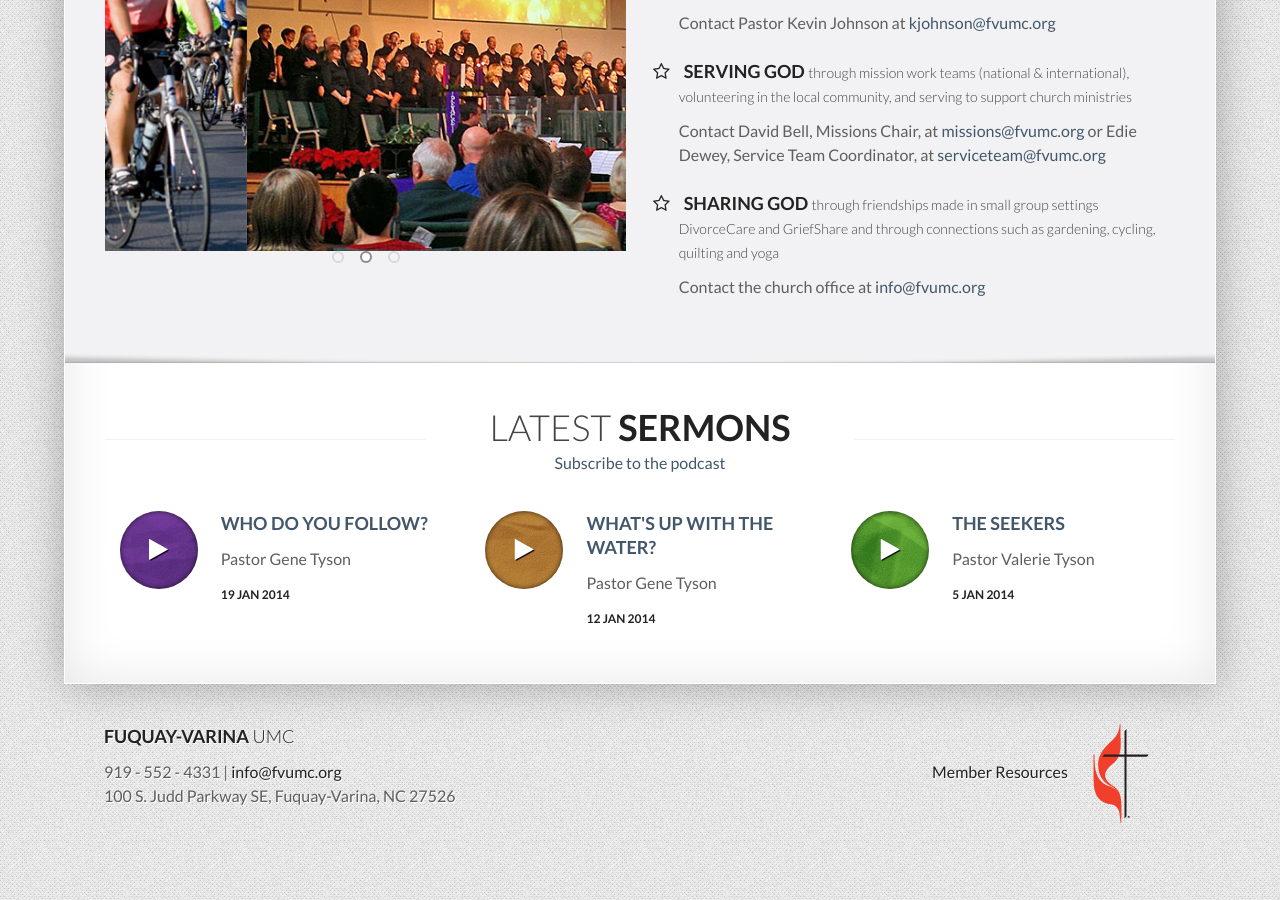
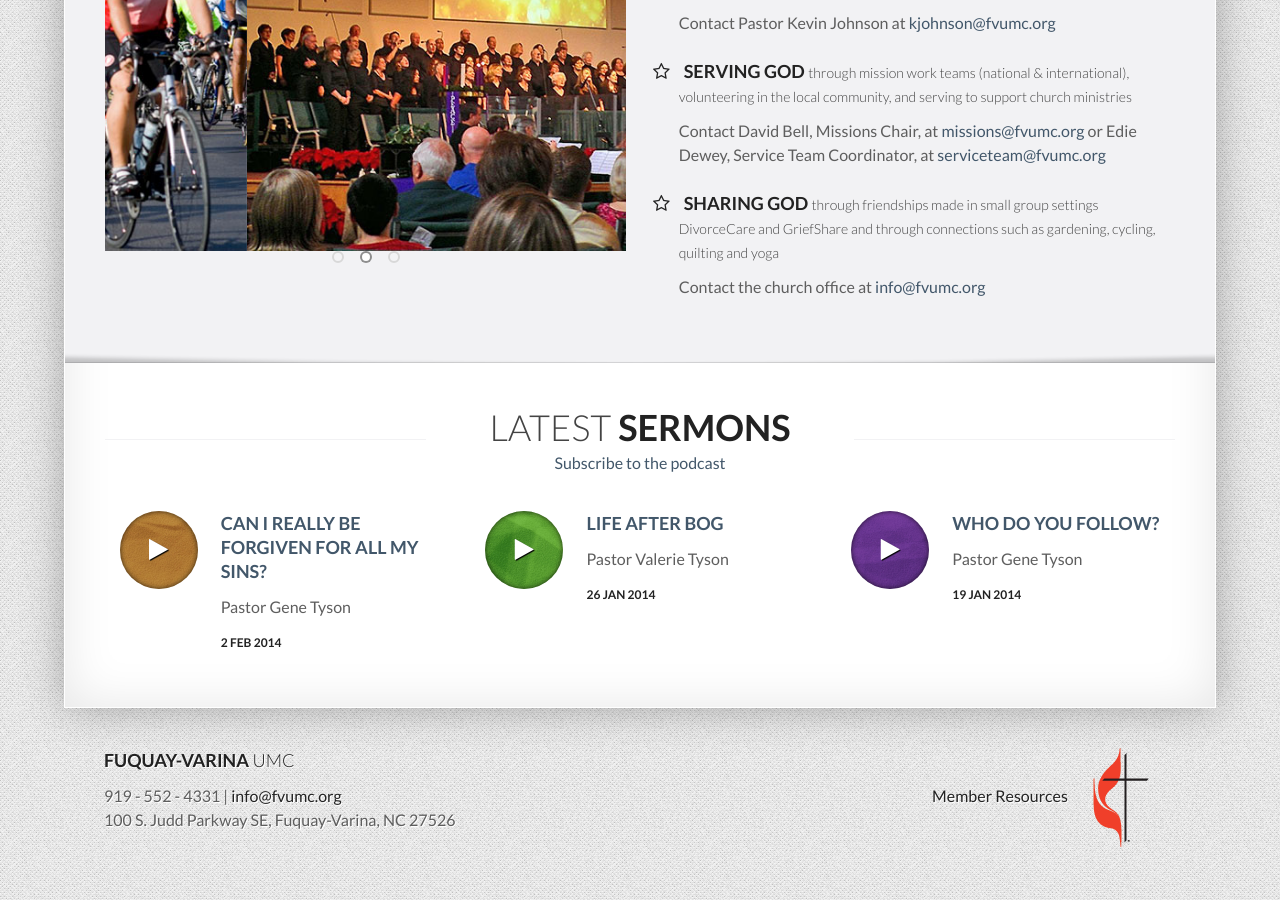
Before and after one commit to fvumc/fvumc.github.io, a Jekyll site: the page built from index.html, in a window 1280 px wide and 900 px high, scrolled down 2944 px. Built offline with Jekyll 4.4.1, drawn with Linux system fonts in a browser that asks for light colours; Markdown is read by kramdown in place of the engine named in the settings.

Commit message:
Update index.html

```diff
--- a/index.html
+++ b/index.html
@@ -238,6 +238,58 @@ title: Fuquay-Varina United Methodist Church
           </div>
           <ul id="podcast-list" class="unstyled row-fluid">
 
+            <li class="span4">
+              <div class="row-fluid">
+                <div class="span4">
+                  <div class="round-box box-small">
+                    <a class="box-inner" href="http://audio.fvumc.org/02_02_2014_Can_I_Really_Be_Forgiven_for_ALL_My_Sins.mp3">
+                      <img alt="some image" class="img-circle" src="images/Color-Block-Orange.jpg">
+                      <i class='icon-play'></i>
+                    </a>
+                  </div>
+                </div>
+                <div class="span8">
+                  <h3>
+                    <a href="http://audio.fvumc.org/02_02_2014_Can_I_Really_Be_Forgiven_for_ALL_My_Sins.mp3">
+                       Can I Really Be Forgiven For ALL My Sins?
+                    </a>
+                  </h3>
+                  <p>
+                    Pastor Gene Tyson
+                  </p>
+                    <h5>
+                    2 Feb 2014
+                  </h5>
+                </div>
+              </div>
+            </li>
+
+            <li class="span4">
+              <div class="row-fluid">
+                <div class="span4">
+                  <div class="round-box box-small">
+                    <a class="box-inner" href="http://audio.fvumc.org/01_26_2014_Life_After_Bog.mp3">
+                      <img alt="some image" class="img-circle" src="images/Color-Block-Lime.jpg">
+                      <i class='icon-play'></i>
+                    </a>
+                  </div>
+                </div>
+                <div class="span8">
+                  <h3>
+                    <a href="http://audio.fvumc.org/01_26_2014_Life_After_Bog.mp3">
+                      Life After Bog
+                    </a>
+                  </h3>
+                  <p>
+                    Pastor Valerie Tyson
+                  </p>
+                    <h5>
+                    26 Jan 2014
+                  </h5>
+                </div>
+              </div>
+            </li>
+
 
             <li class="span4">
               <div class="row-fluid">
@@ -266,60 +318,6 @@ title: Fuquay-Varina United Methodist Church
             </li>
 
 
-            <li class="span4">
-              <div class="row-fluid">
-                <div class="span4">
-                  <div class="round-box box-small">
-                    <a class="box-inner" href="http://audio.fvumc.org/01_12_2014_Whats_Up_With_The_Water.mp3">
-                      <img alt="some image" class="img-circle" src="images/Color-Block-Orange.jpg">
-                      <i class='icon-play'></i>
-                    </a>
-                  </div>
-                </div>
-                <div class="span8">
-                  <h3>
-                    <a href="http://audio.fvumc.org/01_12_2014_Whats_Up_With_The_Water.mp3">
-                       What's Up With The Water?
-                    </a>
-                  </h3>
-                  <p>
-                    Pastor Gene Tyson
-                  </p>
-                    <h5>
-                    12 Jan 2014
-                  </h5>
-                </div>
-              </div>
-            </li>
-
-
-            <li class="span4">
-              <div class="row-fluid">
-                <div class="span4">
-                  <div class="round-box box-small">
-                    <a class="box-inner" href="http://audio.fvumc.org/01_05_2014_The_Seekers.mp3">
-                      <img alt="some image" class="img-circle" src="images/Color-Block-Lime.jpg">
-                      <i class='icon-play'></i>
-                    </a>
-                  </div>
-                </div>
-                <div class="span8">
-                  <h3>
-                    <a href="http://audio.fvumc.org/01_05_2014_The_Seekers.mp3">
-                      The Seekers
-                    </a>
-                  </h3>
-                  <p>
-                    Pastor Valerie Tyson
-                  </p>
-                    <h5>
-                    5 Jan 2014
-                  </h5>
-                </div>
-              </div>
-            </li>
-
-
           </ul>
         </div>
       </section>
```
